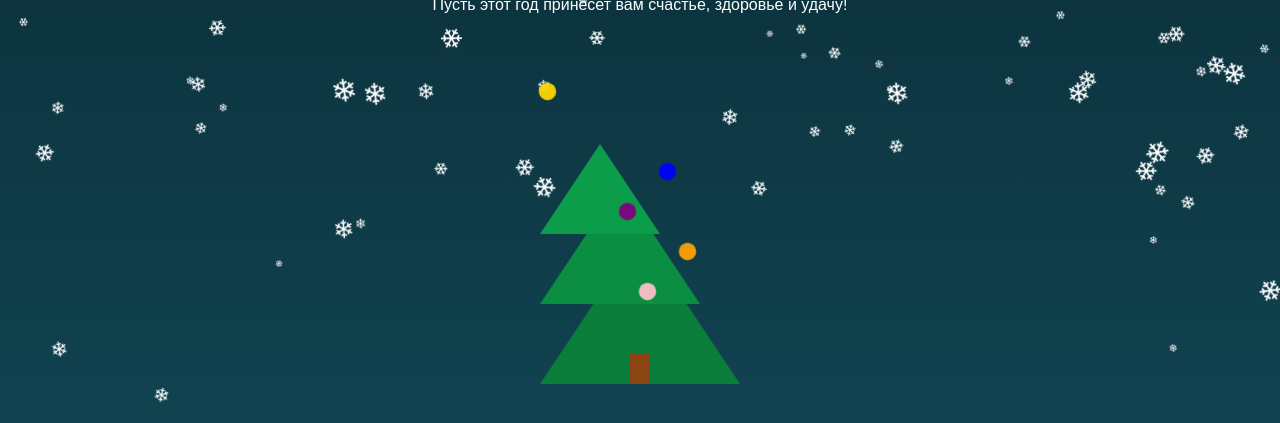
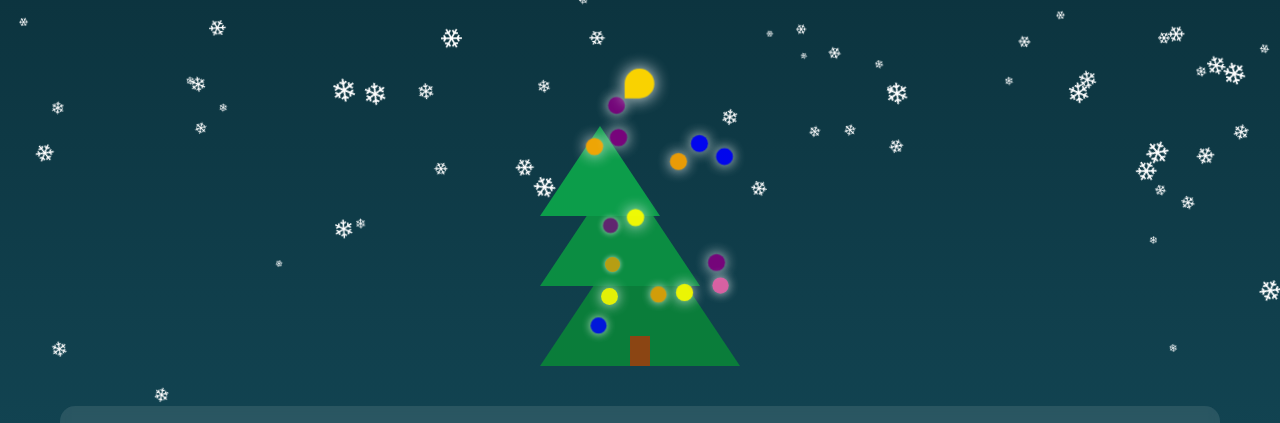
Before and after one commit to glebfedirko-png/first, a plain HTML site: page index.html in a window 1280 px wide. Shown: the part 167-590 px from the top of the page. Drawn offline with Linux system fonts and the light colour scheme.

Commit message:
Update index.html

```diff
--- a/index.html
+++ b/index.html
@@ -1,4 +1,3 @@
-html
 <!DOCTYPE html>
 <html lang="ru">
 <head>
@@ -140,48 +139,20 @@ html
             width: 15px;
             height: 15px;
             border-radius: 50%;
-            background: gold;
             animation: twinkle 2s infinite alternate;
-        }
-
-        .bauble:nth-child(4) {
-            top: 50px;
-            left: 60px;
-            background: red;
-        }
-
-        .bauble:nth-child(5) {
-            top: 80px;
-            left: 120px;
-            background: blue;
-        }
-
-        .bauble:nth-child(6) {
-            top: 120px;
-            left: 80px;
-            background: purple;
-        }
-
-        .bauble:nth-child(7) {
-            top: 160px;
-            left: 140px;
-            background: orange;
-        }
-
-        .bauble:nth-child(8) {
-            top: 200px;
-            left: 100px;
-            background: pink;
+            z-index: 10;
         }
 
         @keyframes twinkle {
             0% {
                 transform: scale(1);
                 opacity: 0.7;
+                box-shadow: 0 0 5px currentColor;
             }
             100% {
                 transform: scale(1.2);
                 opacity: 1;
+                box-shadow: 0 0 15px currentColor;
             }
         }
 
@@ -346,16 +317,12 @@ html
         </header>
 
         <div class="tree-container">
-            <div class="tree">
+            <div class="tree" id="christmas-tree">
                 <div class="tree-part"></div>
                 <div class="tree-part"></div>
                 <div class="tree-part"></div>
                 <div class="tree-trunk"></div>
-                <div class="bauble"></div>
-                <div class="bauble"></div>
-                <div class="bauble"></div>
-                <div class="bauble"></div>
-                <div class="bauble"></div>
+                <!-- Украшения будут добавлены через JavaScript -->
             </div>
         </div>
 
@@ -441,6 +408,48 @@ html
             }
         }
 
+        // Создание украшений для ёлки
+        function createTreeBaubles() {
+            const tree = document.getElementById('christmas-tree');
+            const colors = ['#FF0000', '#0000FF', '#FFFF00', '#800080', '#FFA500', '#FF69B4'];
+
+            // Создаем 15 украшений
+            for (let i = 0; i < 15; i++) {
+                const bauble = document.createElement('div');
+                bauble.classList.add('bauble');
+
+                // Случайный цвет
+                const colorIndex = Math.floor(Math.random() * colors.length);
+                bauble.style.backgroundColor = colors[colorIndex];
+
+                // Случайная позиция на ёлке
+                const left = Math.random() * 160 + 20; // 20-180px
+                const top = Math.random() * 250 + 20;  // 20-270px
+
+                bauble.style.left = `${left}px`;
+                bauble.style.top = `${top}px`;
+
+                // Случайная задержка анимации
+                const animationDelay = Math.random() * 2;
+                bauble.style.animationDelay = `${animationDelay}s`;
+
+                tree.appendChild(bauble);
+            }
+
+            // Добавляем звезду на верхушку
+            const star = document.createElement('div');
+            star.classList.add('bauble');
+            star.style.backgroundColor = 'gold';
+            star.style.width = '25px';
+            star.style.height = '25px';
+            star.style.left = '87px';
+            star.style.top = '5px';
+            star.style.borderRadius = '50% 50% 50% 0';
+            star.style.transform = 'rotate(45deg)';
+            star.style.animation = 'twinkle 1.5s infinite alternate';
+            tree.appendChild(star);
+        }
+
         // Обратный отсчет до Нового года
         function updateCountdown() {
             const now = new Date();
@@ -463,6 +472,7 @@ html
         // Инициализация
         document.addEventListener('DOMContentLoaded', function() {
             createSnowflakes();
+            createTreeBaubles();
             updateCountdown();
             setInterval(updateCountdown, 1000);
         });
```
